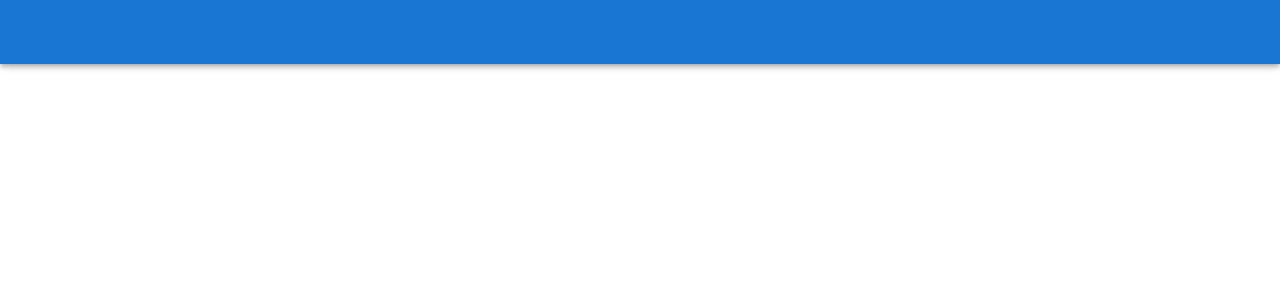
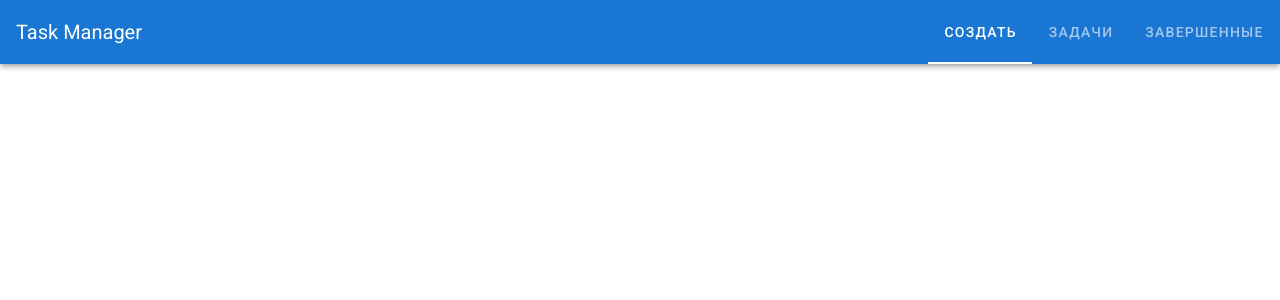
Before and after one commit to dvnikolaev/vue-task-manager, a Vue app: page / in a window 1280 px wide. Shown: the top 300 px of the page. Built offline with nearby package versions, Linux system fonts and the light colour scheme.

Commit message:
feat: add navigation

```diff
--- a/src/App.vue
+++ b/src/App.vue
@@ -1,11 +1,6 @@
 <template>
   <v-app>
-    <v-app-bar
-      app
-      color="primary"
-      dark
-    >
-    </v-app-bar>
+    <AppNavigation />
 
     <v-main>
 
@@ -14,7 +9,11 @@
 </template>
 
 <script>
+import AppNavigation from "@/components/Navigation/AppNavigation";
 
 export default {
+  components: {
+    AppNavigation
+  }
 };
 </script>
--- /dev/null
+++ b/src/components/Navigation/AppNavigation.vue
@@ -0,0 +1,24 @@
+<template>
+  <v-app-bar app color="primary" dark>
+    <v-toolbar-title>Task Manager</v-toolbar-title>
+    <v-spacer></v-spacer>
+    <TheNav />
+  </v-app-bar>
+</template>
+
+<script>
+import TheNav from './TheNav';
+
+export default {
+  components: {
+    TheNav
+  }
+}
+</script>
+
+<style>
+  .navigation__item {
+    color: white;
+    text-decoration: none;
+  }
+</style>
--- /dev/null
+++ b/src/components/Navigation/TheNav.vue
@@ -0,0 +1,30 @@
+<template>
+  <v-tabs right style="width: auto;">
+    <v-tab :to="item.link" v-for="item in items" :key="item.link">
+      {{ item.text }}
+    </v-tab>
+  </v-tabs>
+</template>
+
+<script>
+export default {
+  data() {
+    return {
+      items: [
+        {
+          text: "Создать",
+          link: "/",
+        },
+        {
+          text: "Задачи",
+          link: "/tasks",
+        },
+        {
+          text: "Завершенные",
+          link: "/completed",
+        },
+      ],
+    };
+  },
+};
+</script>
```
